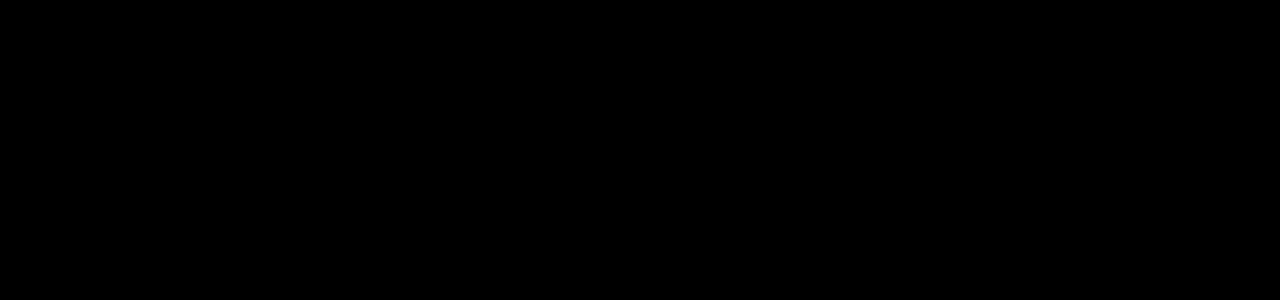
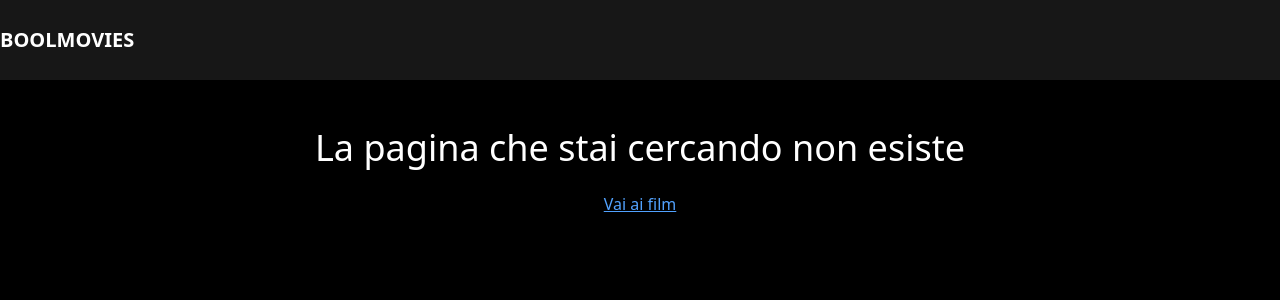
Before and after one commit to joelepore/webapp-react, a React (Vite) app: page /404 in a window 1280 px wide. Before the commit this address had no page. Shown: the top 300 px of the page. Built offline with nearby package versions, Linux system fonts and the light colour scheme.

Commit message:
feat: add 404 page and redirect to it when a movie is not found

```diff
--- a/src/App.jsx
+++ b/src/App.jsx
@@ -3,6 +3,7 @@
 import DefaultLayout from "./layouts/DefaultLayout"
 import HomePage from "./pages/HomePage"
 import MovieDetailPage from "./pages/MovieDetailPage"
+import NotFoundPage from "./pages/NotFoundPage"
 
 function App() {
   return (
@@ -12,6 +13,7 @@
           <Route Component={DefaultLayout}>
             <Route path="/" Component={HomePage} />
             <Route path="/movies/:id" Component={MovieDetailPage} />
+            <Route path="*" Component={NotFoundPage} />
           </Route>
         </Routes>
       </BrowserRouter>
--- a/src/contexts/GlobalContext.jsx
+++ b/src/contexts/GlobalContext.jsx
@@ -17,12 +17,13 @@
     }
   }
 
-  const fetchMovie = async (id) => {
+  const fetchMovie = async (id, redirect) => {
     try {
       const { data } = await axios.get(`${apiUrl}/${id}`);
       setMovie(data);
     } catch (err) {
       console.error(err);
+      redirect();
     }
   }
   const value = {
--- /dev/null
+++ b/src/pages/NotFoundPage.jsx
@@ -0,0 +1,13 @@
+import { Link } from "react-router-dom"
+const NotFoundPage = () => {
+  return (
+    <>
+      <div className="text-4xl text-center">La pagina che stai cercando non esiste</div>
+      <div className="text-center mt-6">
+        <Link to='/' className=" text-blue-400 underline">Vai ai film</Link>
+      </div>
+    </>
+  )
+}
+
+export default NotFoundPage
```
